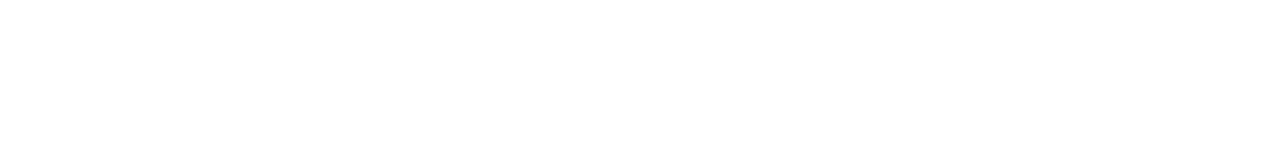
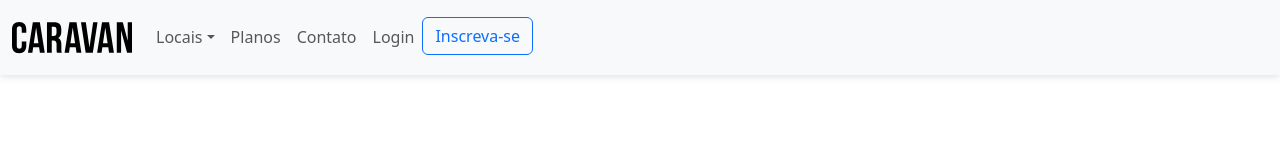
Before and after one commit to lima1301lucas/BOOTSTRAP, a plain HTML site: page index.html in a window 1280 px wide. Drawn offline with nearby package versions, Linux system fonts and the light colour scheme.

Commit message:
Inicio construção cabeçalho

```diff
--- a/index.html
+++ b/index.html
@@ -1,5 +1,6 @@
 <!DOCTYPE html>
 <html lang="pt-br">
+
 <head>
     <meta charset="UTF-8">
     <meta name="viewport" content="width=device-width, initial-scale=1.0">
@@ -7,11 +8,49 @@
     <link href="https://cdn.jsdelivr.net/npm/bootstrap@5.3.3/dist/css/bootstrap.min.css" rel="stylesheet" integrity="sha384-QWTKZyjpPEjISv5WaRU9OFeRpok6YctnYmDr5pNlyT2bRjXh0JMhjY6hW+ALEwIH" crossorigin="anonymous">
     <link rel="stylesheet" href="style.css">
 </head>
+
 <body>
+    <nav class="navbar navbar-expand-md navbar-light bg-light fixed-top py-3 box-shadow">
+        <div class="container-fluid">
+            <a href="index.html" class="navbar-brand">
+                <img src="img/caravan.svg" alt="Caravan">
+            </a>
+
+            <button class="navbar-toggler" type="button" data-toggle="collapse" data-target="#navbarSupportedContent" aria-controls="navbarSupportedContent" aria-expanded="false" aria-label="Abrir Navegação">
+                <span class="navbar-toggler-icon"></span>
+            </button>
+
+            <div class="collapse navbar-collapse" id="navbarSupportedContent">
+                <ul class="navbar-nav">
+                    <li class="nav-item dropdown">
+                        <a class="nav-link dropdown-toggle" href="#" id="navbarDropdown" role="button" data-toggle="dropdown" aria-haspopup="true" aria-expanded="false">Locais</a>
+                        <div class="dropdown-menu" aria-labelledby="navbarDropdown">
+                            <a class="dropdown-item" href="local.html">California</a>
+                            <a class="dropdown-item" href="local.html">Paris</a>
+                            <a class="dropdown-item" href="local.html">Dublin</a>
+                        </div>
+                    </li>
+                    <li class="nav-item">
+                        <a class="nav-link" href="planos.html">Planos</a>
+                    </li>
+                    <li class="nav-item">
+                        <a class="nav-link" href="contato.html">Contato</a>
+                    </li>
+                    <li class="nav-item">
+                        <a class="nav-link" href="#" data-toggle="modal" data-target="#modalLogin">Login</a>
+                    </li>
+                    <li class="nav-item">
+                        <a class="btn btn-outline-primary ml-md-2" href="inscricao.html">Inscreva-se</a>
+                    </li>
+                </ul>
+            </div>
+        </div>
+    </nav>
 
     <script src="https://cdn.jsdelivr.net/npm/bootstrap@5.3.3/dist/js/bootstrap.bundle.min.js" integrity="sha384-YvpcrYf0tY3lHB60NNkmXc5s9fDVZLESaAA55NDzOxhy9GkcIdslK1eN7N6jIeHz" crossorigin="anonymous"></script>
     <script src="https://cdn.jsdelivr.net/npm/@popperjs/core@2.11.8/dist/umd/popper.min.js" integrity="sha384-I7E8VVD/ismYTF4hNIPjVp/Zjvgyol6VFvRkX/vR+Vc4jQkC+hVqc2pM8ODewa9r" crossorigin="anonymous"></script>
     <script src="https://cdn.jsdelivr.net/npm/bootstrap@5.3.3/dist/js/bootstrap.min.js" integrity="sha384-0pUGZvbkm6XF6gxjEnlmuGrJXVbNuzT9qBBavbLwCsOGabYfZo0T0to5eqruptLy" crossorigin="anonymous"></script>
-    <script type="text/javascript" ="script.js"></script>
+    <script type="text/javascript" src="script.js"></script>
 </body>
+
 </html>
--- a/style.css
+++ b/style.css
@@ -0,0 +1,4 @@
+.box-shadow {
+    box-shadow: 0 2px 4px 0 rgba(0,0,0,.05),
+                0 4px 8px 0 rgba(0,0,0,.05);
+}
```
